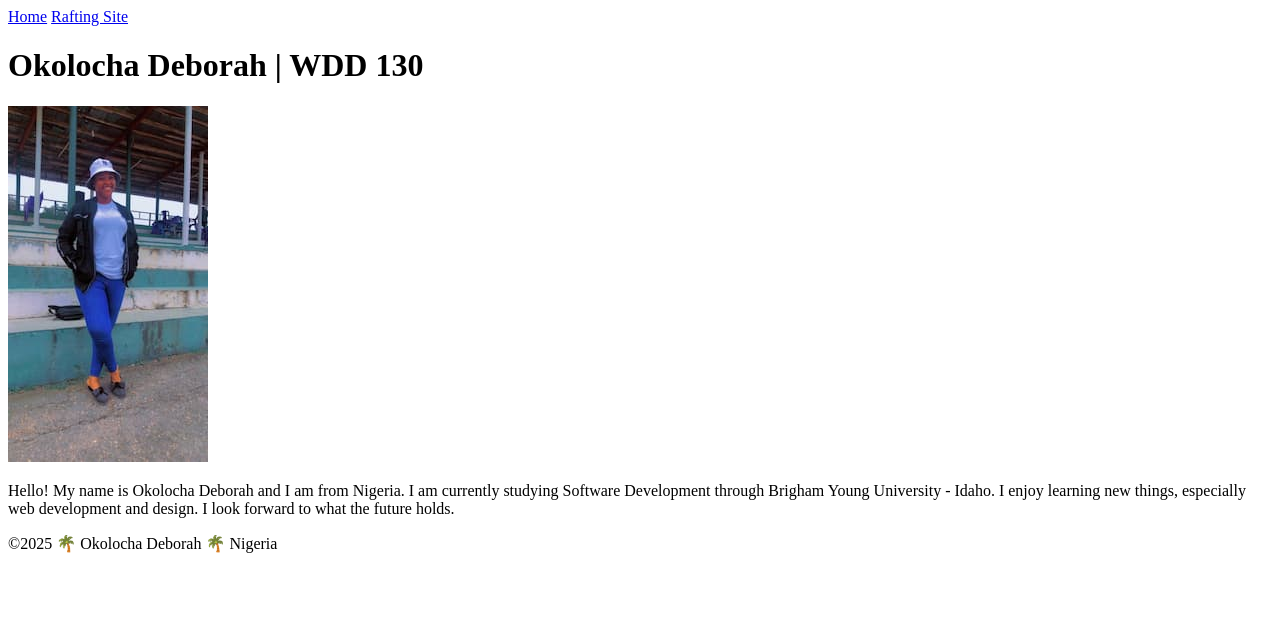
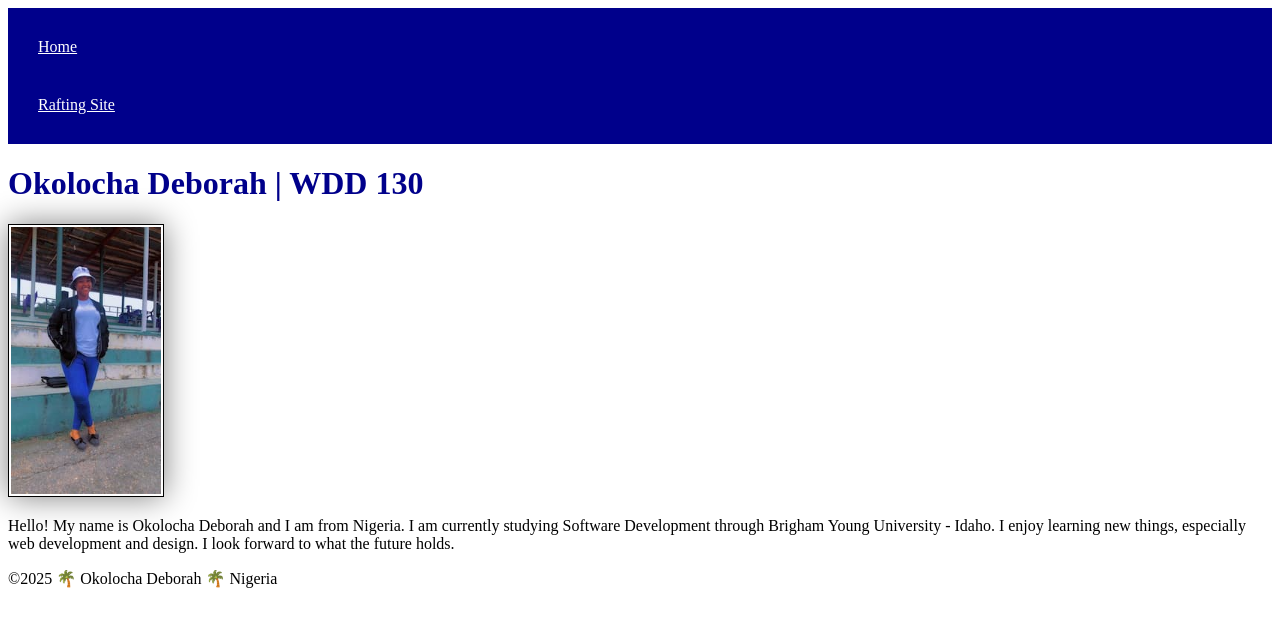
Before and after one commit to Debbilicious/wdd130, a plain HTML site: page index.html in a window 1280 px wide. Drawn offline with Linux system fonts and the light colour scheme.

Commit message:
Add styles/styles.css and link to index.html

```diff
--- a/index.html
+++ b/index.html
@@ -4,6 +4,7 @@
     <meta charset="utf-8">
     <meta name="viewport" content="width=device-width,initial-scale=1.0">
     <title>Okolocha Deborah | WDD 130</title>
+    <link rel="stylesheet" href="styles/styles.css">
   </head>
   <body>
     <header>
--- /dev/null
+++ b/styles/styles.css
@@ -0,0 +1,22 @@
+nav {
+    background-color: darkblue;
+    padding: 10px;
+}
+
+nav a {
+  color: white;
+  display: block;
+  padding: 20px;
+}
+
+h1 {
+  color: darkblue;
+}
+
+img {
+  width: 150px;
+  height: auto;
+  border: 1px solid black;
+  padding: 2px;
+  box-shadow: 0 0 30px gray;
+}
```
